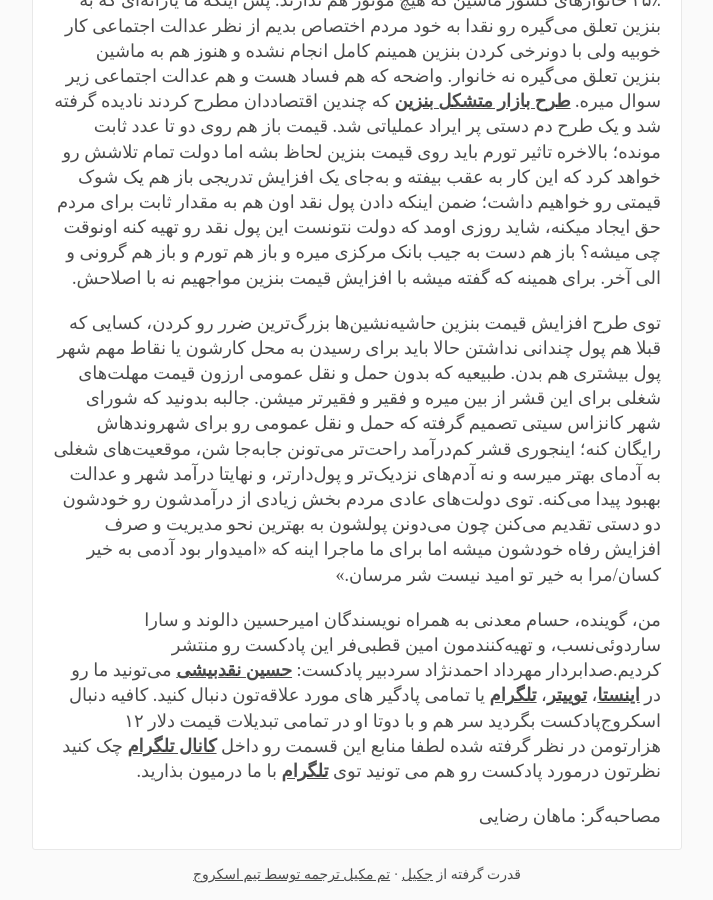
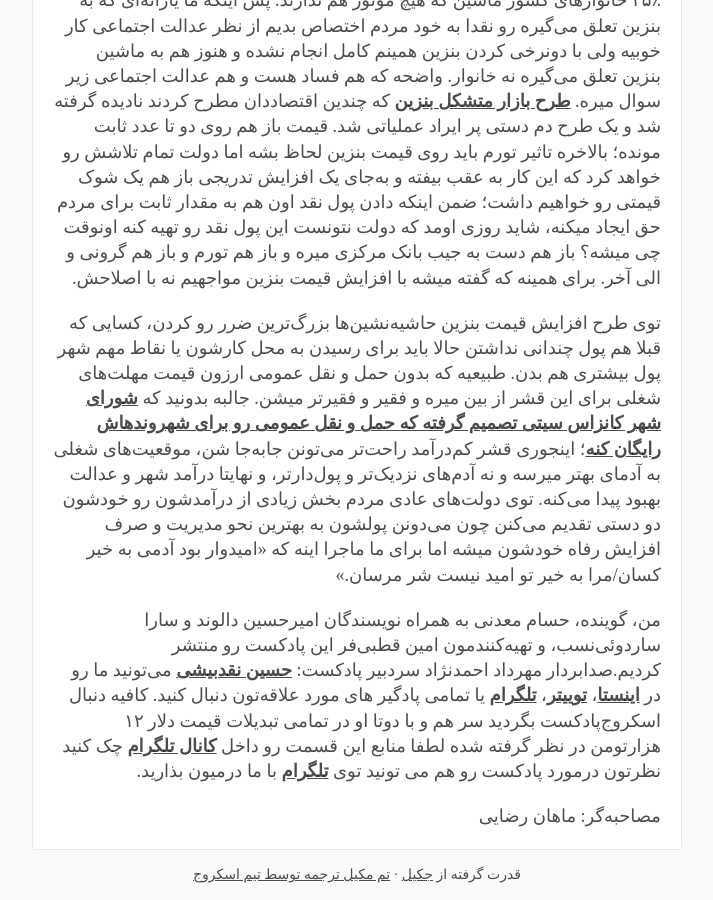
Before and after one commit to scroogepodcast/scroogepodcast.github.io, a Jekyll site: the page built from _posts/2019-12-29-E01.md, in a window 1280 px wide and 900 px high, scrolled down 3864 px. Shown: the whole window, without its empty margins (283-996 px from the left). Built offline with Jekyll 4.4.1, drawn with Linux system fonts in a browser that asks for light colours; some web fonts are replaced.

Commit message:
Update 2019-12-29-E01.md

```diff
--- a/_posts/2019-12-29-E01.md
+++ b/_posts/2019-12-29-E01.md
@@ -74,7 +74,7 @@ title: "قسمت اول: متهم اصلی چیست؟ بررسی علت گران
 ۴۵٪ خانوارهای کشور ماشین که هیچ موتور هم ندارند. پس اینکه ما یارانه‌ای که به بنزین تعلق می‌گیره رو نقدا به خود مردم اختصاص بدیم از نظر عدالت اجتماعی کار خوبیه ولی با دونرخی کردن بنزین همینم کامل انجام نشده و هنوز هم به ماشین بنزین تعلق می‌گیره نه خانوار. واضحه که هم فساد هست و هم عدالت اجتماعی زیر سوال میره. [طرح بازار متشکل بنزین] که چندین اقتصاددان مطرح کردند نادیده گرفته شد و یک طرح دم دستی پر ایراد عملیاتی شد. قیمت باز هم روی دو تا عدد ثابت مونده؛ بالاخره تاثیر تورم باید روی قیمت بنزین لحاظ بشه اما دولت تمام تلاشش رو خواهد کرد که این کار به عقب بیفته و به‌جای یک افزایش تدریجی باز هم یک شوک قیمتی رو خواهیم داشت؛ ضمن اینکه دادن پول نقد اون هم به مقدار ثابت برای مردم حق ایجاد میکنه، شاید روزی اومد که دولت نتونست این پول نقد رو تهیه کنه اونوقت چی میشه؟ باز هم دست به جیب بانک مرکزی میره و باز هم تورم و باز هم گرونی و الی آخر. برای همینه که گفته میشه با افزایش قیمت بنزین مواجهیم نه با اصلاحش.
 
 توی طرح افزایش قیمت بنزین حاشیه‌نشین‌ها بزرگ‌ترین ضرر رو کردن، کسایی که قبلا هم پول چندانی نداشتن حالا باید برای رسیدن به محل کارشون یا نقاط مهم شهر پول بیشتری هم بدن. طبیعیه که بدون حمل و نقل عمومی ارزون قیمت مهلت‌های شغلی برای این قشر از بین میره و فقیر و فقیرتر میشن.
-جالبه بدونید که شورای شهر کانزاس سیتی تصمیم گرفته که حمل و نقل عمومی رو برای شهروندهاش رایگان کنه؛ اینجوری قشر کم‌درآمد راحت‌تر می‌تونن جابه‌جا شن، موقعیت‌های شغلی به آدمای بهتر میرسه و نه آدم‌های نزدیک‌تر و پول‌دارتر، و نهایتا درآمد شهر و عدالت بهبود پیدا می‌کنه.
+جالبه بدونید که [شورای شهر کانزاس سیتی تصمیم گرفته که حمل و نقل عمومی رو برای شهروندهاش رایگان کنه]؛ اینجوری قشر کم‌درآمد راحت‌تر می‌تونن جابه‌جا شن، موقعیت‌های شغلی به آدمای بهتر میرسه و نه آدم‌های نزدیک‌تر و پول‌دارتر، و نهایتا درآمد شهر و عدالت بهبود پیدا می‌کنه.
 توی دولت‌های عادی مردم بخش زیادی از درآمدشون رو خودشون دو دستی تقدیم می‌کنن چون می‌دونن پولشون به بهترین نحو مدیریت و صرف افزایش رفاه خودشون میشه اما برای ما ماجرا اینه که «امیدوار بود آدمی به خیر کسان/مرا به خیر تو امید نیست شر مرسان.»
 
 
```
Also changed, not shown: other parts of _posts/2019-12-29-E01.md (+2 -1 lines).
